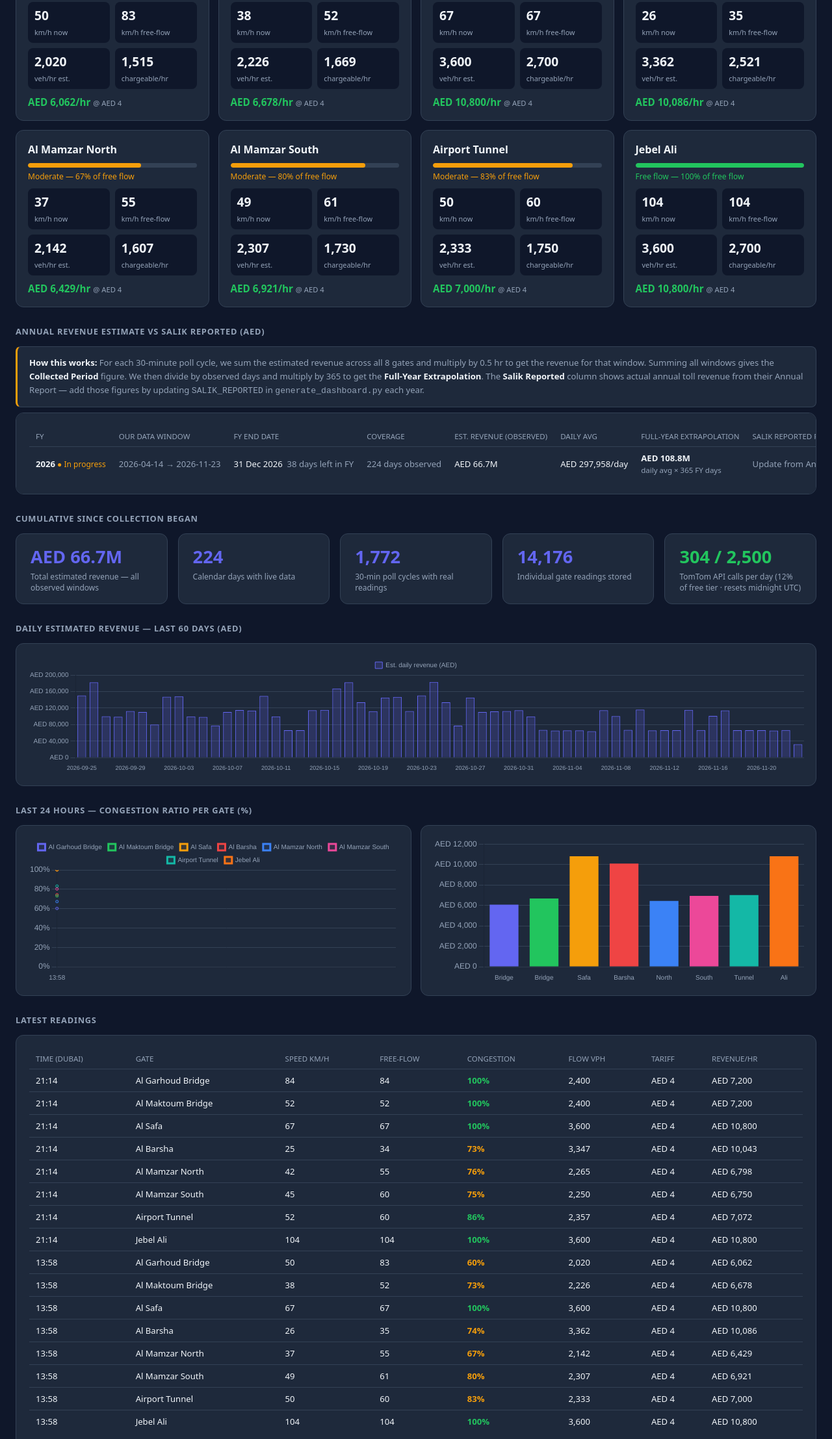
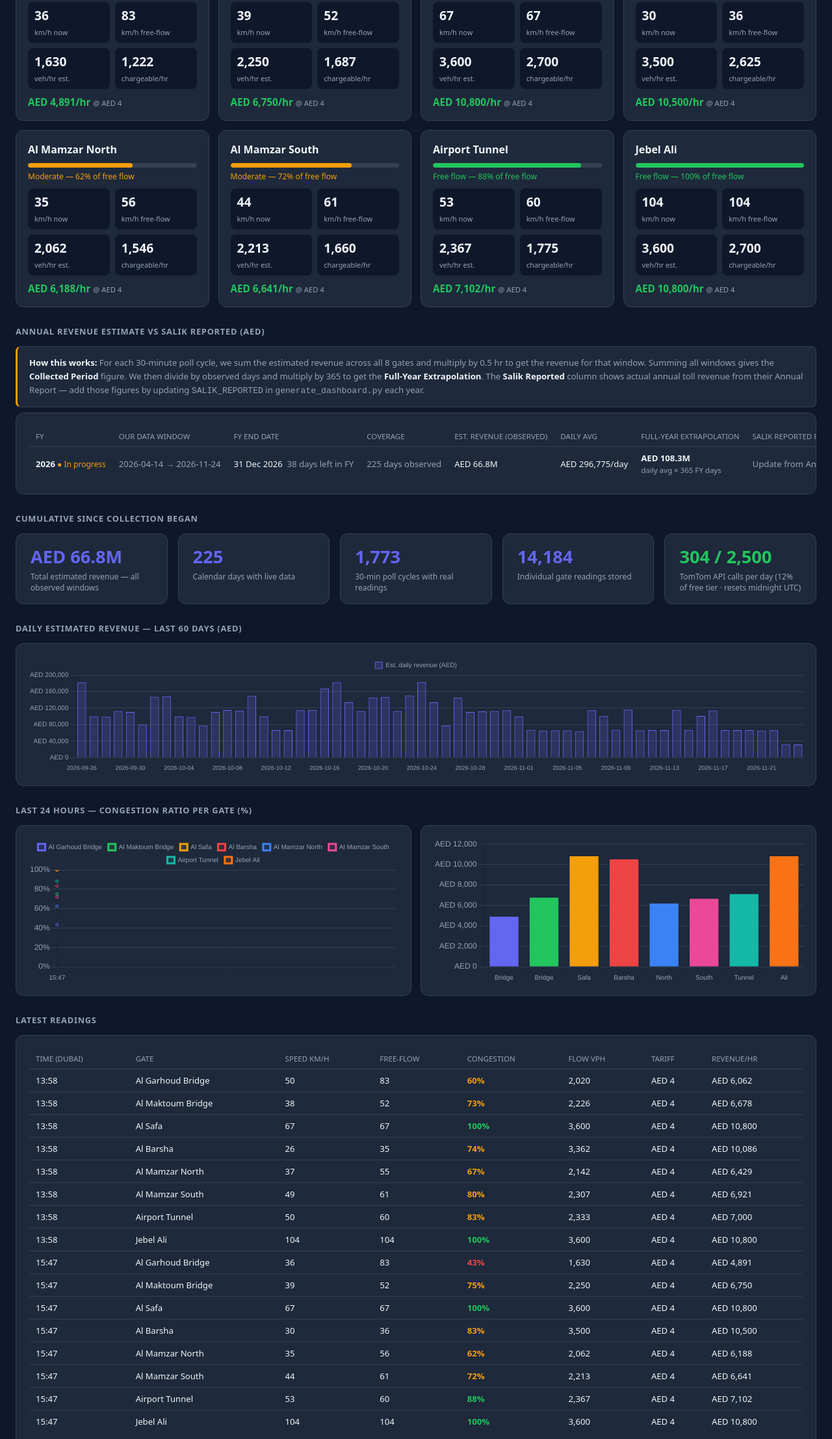
Before and after one commit to khanjunaid7980-stack/Salik_Tracker, a plain HTML site: page docs/index.html in a window 1280 px wide. Shown: the part 396-2611 px from the top of the page at 65% size. Drawn offline with nearby package versions, Linux system fonts and the light colour scheme.

Commit message:
chore: update traffic log 2026-11-24T11:47Z

```diff
--- a/docs/index.html
+++ b/docs/index.html
@@ -53,15 +53,15 @@
 <body>
 
 <h1>Salik Traffic Monitor</h1>
-<p class="sub">Updated: 24 Nov 2026 01:54 Dubai time &nbsp;·&nbsp; Auto-refreshes every 30 min &nbsp;·&nbsp; All 8 toll gates &nbsp;·&nbsp; 14,176 readings collected</p>
+<p class="sub">Updated: 24 Nov 2026 15:47 Dubai time &nbsp;·&nbsp; Auto-refreshes every 30 min &nbsp;·&nbsp; All 8 toll gates &nbsp;·&nbsp; 14,184 readings collected</p>
 
 <!-- ── Top stats ─────────────────────────────────────────────────────────── -->
 <p class="sec">Network Snapshot (Current)</p>
 <div class="stats">
-  <div class="sbox"><div class="v">AED 64,776</div><div class="l">Estimated network revenue / hr right now</div></div>
-  <div class="sbox"><div class="v">80%</div><div class="l">Average network speed vs free-flow</div></div>
-  <div class="sbox"><div class="v">AED 297,958</div><div class="l">Average estimated revenue / day (observed days)</div></div>
-  <div class="sbox"><div class="v">AED 108.8M</div><div class="l">Annualised run rate (daily avg × 365)</div></div>
+  <div class="sbox"><div class="v">AED 63,672</div><div class="l">Estimated network revenue / hr right now</div></div>
+  <div class="sbox"><div class="v">78%</div><div class="l">Average network speed vs free-flow</div></div>
+  <div class="sbox"><div class="v">AED 296,775</div><div class="l">Average estimated revenue / day (observed days)</div></div>
+  <div class="sbox"><div class="v">AED 108.3M</div><div class="l">Annualised run rate (daily avg × 365)</div></div>
 </div>
 
 <!-- ── Gate cards ────────────────────────────────────────────────────────── -->
@@ -69,27 +69,27 @@
 <div class="cards">
         <div class="card">
           <div class="gate-name">Al Garhoud Bridge</div>
-          <div class="cbar-wrap"><div class="cbar" style="width:60%;background:#f59e0b"></div></div>
-          <div class="clabel" style="color:#f59e0b">Moderate — 60% of free flow</div>
+          <div class="cbar-wrap"><div class="cbar" style="width:43%;background:#ef4444"></div></div>
+          <div class="clabel" style="color:#ef4444">Congested — 43% of free flow</div>
           <div class="metrics">
-            <div class="m"><span class="mv">50</span><span class="ml">km/h now</span></div>
+            <div class="m"><span class="mv">36</span><span class="ml">km/h now</span></div>
             <div class="m"><span class="mv">83</span><span class="ml">km/h free-flow</span></div>
-            <div class="m"><span class="mv">2,020</span><span class="ml">veh/hr est.</span></div>
-            <div class="m"><span class="mv">1,515</span><span class="ml">chargeable/hr</span></div>
+            <div class="m"><span class="mv">1,630</span><span class="ml">veh/hr est.</span></div>
+            <div class="m"><span class="mv">1,222</span><span class="ml">chargeable/hr</span></div>
           </div>
-          <div class="rev">AED 6,062/hr <span class="tbadge">@ AED 4</span></div>
+          <div class="rev">AED 4,891/hr <span class="tbadge">@ AED 4</span></div>
         </div>
         <div class="card">
           <div class="gate-name">Al Maktoum Bridge</div>
-          <div class="cbar-wrap"><div class="cbar" style="width:73%;background:#f59e0b"></div></div>
-          <div class="clabel" style="color:#f59e0b">Moderate — 73% of free flow</div>
+          <div class="cbar-wrap"><div class="cbar" style="width:75%;background:#f59e0b"></div></div>
+          <div class="clabel" style="color:#f59e0b">Moderate — 75% of free flow</div>
           <div class="metrics">
-            <div class="m"><span class="mv">38</span><span class="ml">km/h now</span></div>
+            <div class="m"><span class="mv">39</span><span class="ml">km/h now</span></div>
             <div class="m"><span class="mv">52</span><span class="ml">km/h free-flow</span></div>
-            <div class="m"><span class="mv">2,226</span><span class="ml">veh/hr est.</span></div>
-            <div class="m"><span class="mv">1,669</span><span class="ml">chargeable/hr</span></div>
+            <div class="m"><span class="mv">2,250</span><span class="ml">veh/hr est.</span></div>
+            <div class="m"><span class="mv">1,687</span><span class="ml">chargeable/hr</span></div>
           </div>
-          <div class="rev">AED 6,678/hr <span class="tbadge">@ AED 4</span></div>
+          <div class="rev">AED 6,750/hr <span class="tbadge">@ AED 4</span></div>
         </div>
         <div class="card">
           <div class="gate-name">Al Safa</div>
@@ -105,51 +105,51 @@
         </div>
         <div class="card">
           <div class="gate-name">Al Barsha</div>
-          <div class="cbar-wrap"><div class="cbar" style="width:74%;background:#f59e0b"></div></div>
-          <div class="clabel" style="color:#f59e0b">Moderate — 74% of free flow</div>
+          <div class="cbar-wrap"><div class="cbar" style="width:83%;background:#f59e0b"></div></div>
+          <div class="clabel" style="color:#f59e0b">Moderate — 83% of free flow</div>
           <div class="metrics">
-            <div class="m"><span class="mv">26</span><span class="ml">km/h now</span></div>
-            <div class="m"><span class="mv">35</span><span class="ml">km/h free-flow</span></div>
-            <div class="m"><span class="mv">3,362</span><span class="ml">veh/hr est.</span></div>
-            <div class="m"><span class="mv">2,521</span><span class="ml">chargeable/hr</span></div>
+            <div class="m"><span class="mv">30</span><span class="ml">km/h now</span></div>
+            <div class="m"><span class="mv">36</span><span class="ml">km/h free-flow</span></div>
+            <div class="m"><span class="mv">3,500</span><span class="ml">veh/hr est.</span></div>
+            <div class="m"><span class="mv">2,625</span><span class="ml">chargeable/hr</span></div>
           </div>
-          <div class="rev">AED 10,086/hr <span class="tbadge">@ AED 4</span></div>
+          <div class="rev">AED 10,500/hr <span class="tbadge">@ AED 4</span></div>
         </div>
         <div class="card">
           <div class="gate-name">Al Mamzar North</div>
-          <div class="cbar-wrap"><div class="cbar" style="width:67%;background:#f59e0b"></div></div>
-          <div class="clabel" style="color:#f59e0b">Moderate — 67% of free flow</div>
+          <div class="cbar-wrap"><div class="cbar" style="width:62%;background:#f59e0b"></div></div>
+          <div class="clabel" style="color:#f59e0b">Moderate — 62% of free flow</div>
           <div class="metrics">
-            <div class="m"><span class="mv">37</span><span class="ml">km/h now</span></div>
-            <div class="m"><span class="mv">55</span><span class="ml">km/h free-flow</span></div>
-            <div class="m"><span class="mv">2,142</span><span class="ml">veh/hr est.</span></div>
-            <div class="m"><span class="mv">1,607</span><span class="ml">chargeable/hr</span></div>
+            <div class="m"><span class="mv">35</span><span class="ml">km/h now</span></div>
+            <div class="m"><span class="mv">56</span><span class="ml">km/h free-flow</span></div>
+            <div class="m"><span class="mv">2,062</span><span class="ml">veh/hr est.</span></div>
+            <div class="m"><span class="mv">1,546</span><span class="ml">chargeable/hr</span></div>
           </div>
-          <div class="rev">AED 6,429/hr <span class="tbadge">@ AED 4</span></div>
+          <div class="rev">AED 6,188/hr <span class="tbadge">@ AED 4</span></div>
         </div>
         <div class="card">
           <div class="gate-name">Al Mamzar South</div>
-          <div class="cbar-wrap"><div class="cbar" style="width:80%;background:#f59e0b"></div></div>
-          <div class="clabel" style="color:#f59e0b">Moderate — 80% of free flow</div>
+          <div class="cbar-wrap"><div class="cbar" style="width:72%;background:#f59e0b"></div></div>
+          <div class="clabel" style="color:#f59e0b">Moderate — 72% of free flow</div>
           <div class="metrics">
-            <div class="m"><span class="mv">49</span><span class="ml">km/h now</span></div>
+            <div class="m"><span class="mv">44</span><span class="ml">km/h now</span></div>
             <div class="m"><span class="mv">61</span><span class="ml">km/h free-flow</span></div>
-            <div class="m"><span class="mv">2,307</span><span class="ml">veh/hr est.</span></div>
-            <div class="m"><span class="mv">1,730</span><span class="ml">chargeable/hr</span></div>
+            <div class="m"><span class="mv">2,213</span><span class="ml">veh/hr est.</span></div>
+            <div class="m"><span class="mv">1,660</span><span class="ml">chargeable/hr</span></div>
           </div>
-          <div class="rev">AED 6,921/hr <span class="tbadge">@ AED 4</span></div>
+          <div class="rev">AED 6,641/hr <span class="tbadge">@ AED 4</span></div>
         </div>
         <div class="card">
           <div class="gate-name">Airport Tunnel</div>
-          <div class="cbar-wrap"><div class="cbar" style="width:83%;background:#f59e0b"></div></div>
-          <div class="clabel" style="color:#f59e0b">Moderate — 83% of free flow</div>
+          <div class="cbar-wrap"><div class="cbar" style="width:88%;background:#22c55e"></div></div>
+          <div class="clabel" style="color:#22c55e">Free flow — 88% of free flow</div>
           <div class="metrics">
-            <div class="m"><span class="mv">50</span><span class="ml">km/h now</span></div>
+            <div class="m"><span class="mv">53</span><span class="ml">km/h now</span></div>
             <div class="m"><span class="mv">60</span><span class="ml">km/h free-flow</span></div>
-            <div class="m"><span class="mv">2,333</span><span class="ml">veh/hr est.</span></div>
-            <div class="m"><span class="mv">1,750</span><span class="ml">chargeable/hr</span></div>
+            <div class="m"><span class="mv">2,367</span><span class="ml">veh/hr est.</span></div>
+            <div class="m"><span class="mv">1,775</span><span class="ml">chargeable/hr</span></div>
           </div>
-          <div class="rev">AED 7,000/hr <span class="tbadge">@ AED 4</span></div>
+          <div class="rev">AED 7,102/hr <span class="tbadge">@ AED 4</span></div>
         </div>
         <div class="card">
           <div class="gate-name">Jebel Ali</div>
@@ -184,12 +184,12 @@
     <tbody>
         <tr>
           <td><b>2026</b><span style="color:#f59e0b;font-size:.75rem"> ● In progress</span></td>
-          <td class="muted">2026-04-14 → 2026-11-23</td>
+          <td class="muted">2026-04-14 → 2026-11-24</td>
           <td>31 Dec 2026 &nbsp;<span class="muted">38 days left in FY</span></td>
-          <td class="muted">224 days observed</td>
-          <td>AED 66.7M</td>
-          <td>AED 297,958/day</td>
-          <td><b>AED 108.8M</b><br><span class="muted" style="font-size:.72rem">daily avg × 365 FY days</span></td>
+          <td class="muted">225 days observed</td>
+          <td>AED 66.8M</td>
+          <td>AED 296,775/day</td>
+          <td><b>AED 108.3M</b><br><span class="muted" style="font-size:.72rem">daily avg × 365 FY days</span></td>
           <td><span class="muted">Update from Annual Report</span></td>
           <td><span class="muted">—</span></td>
         </tr></tbody>
@@ -199,10 +199,10 @@
 <!-- ── Cumulative stats ──────────────────────────────────────────────────── -->
 <p class="sec">Cumulative Since Collection Began</p>
 <div class="stats">
-  <div class="sbox"><div class="v">AED 66.7M</div><div class="l">Total estimated revenue — all observed windows</div></div>
-  <div class="sbox"><div class="v">224</div><div class="l">Calendar days with live data</div></div>
-  <div class="sbox"><div class="v">1,772</div><div class="l">30-min poll cycles with real readings</div></div>
-  <div class="sbox"><div class="v">14,176</div><div class="l">Individual gate readings stored</div></div>
+  <div class="sbox"><div class="v">AED 66.8M</div><div class="l">Total estimated revenue — all observed windows</div></div>
+  <div class="sbox"><div class="v">225</div><div class="l">Calendar days with live data</div></div>
+  <div class="sbox"><div class="v">1,773</div><div class="l">30-min poll cycles with real readings</div></div>
+  <div class="sbox"><div class="v">14,184</div><div class="l">Individual gate readings stored</div></div>
   <div class="sbox"><div class="v" style="color:#22c55e">304 / 2,500</div><div class="l">TomTom API calls per day (12% of free tier · resets midnight UTC)</div></div>
 </div>
 
@@ -228,78 +228,6 @@
       <th>Congestion</th><th>Flow vph</th><th>Tariff</th><th>Revenue/hr</th>
     </tr></thead>
     <tbody><tr>
-          <td>21:14</td>
-          <td>Al Garhoud Bridge</td>
-          <td>84</td>
-          <td>84</td>
-          <td style="color:#22c55e;font-weight:600">100%</td>
-          <td>2,400</td>
-          <td>AED 4</td>
-          <td>AED 7,200</td>
-        </tr><tr>
-          <td>21:14</td>
-          <td>Al Maktoum Bridge</td>
-          <td>52</td>
-          <td>52</td>
-          <td style="color:#22c55e;font-weight:600">100%</td>
-          <td>2,400</td>
-          <td>AED 4</td>
-          <td>AED 7,200</td>
-        </tr><tr>
-          <td>21:14</td>
-          <td>Al Safa</td>
-          <td>67</td>
-          <td>67</td>
-          <td style="color:#22c55e;font-weight:600">100%</td>
-          <td>3,600</td>
-          <td>AED 4</td>
-          <td>AED 10,800</td>
-        </tr><tr>
-          <td>21:14</td>
-          <td>Al Barsha</td>
-          <td>25</td>
-          <td>34</td>
-          <td style="color:#f59e0b;font-weight:600">73%</td>
-          <td>3,347</td>
-          <td>AED 4</td>
-          <td>AED 10,043</td>
-        </tr><tr>
-          <td>21:14</td>
-          <td>Al Mamzar North</td>
-          <td>42</td>
-          <td>55</td>
-          <td style="color:#f59e0b;font-weight:600">76%</td>
-          <td>2,265</td>
-          <td>AED 4</td>
-          <td>AED 6,798</td>
-        </tr><tr>
-          <td>21:14</td>
-          <td>Al Mamzar South</td>
-          <td>45</td>
-          <td>60</td>
-          <td style="color:#f59e0b;font-weight:600">75%</td>
-          <td>2,250</td>
-          <td>AED 4</td>
-          <td>AED 6,750</td>
-        </tr><tr>
-          <td>21:14</td>
-          <td>Airport Tunnel</td>
-          <td>52</td>
-          <td>60</td>
-          <td style="color:#22c55e;font-weight:600">86%</td>
-          <td>2,357</td>
-          <td>AED 4</td>
-          <td>AED 7,072</td>
-        </tr><tr>
-          <td>21:14</td>
-          <td>Jebel Ali</td>
-          <td>104</td>
-          <td>104</td>
-          <td style="color:#22c55e;font-weight:600">100%</td>
-          <td>3,600</td>
-          <td>AED 4</td>
-          <td>AED 10,800</td>
-        </tr><tr>
           <td>13:58</td>
           <td>Al Garhoud Bridge</td>
           <td>50</td>
@@ -371,6 +299,78 @@
           <td>3,600</td>
           <td>AED 4</td>
           <td>AED 10,800</td>
+        </tr><tr>
+          <td>15:47</td>
+          <td>Al Garhoud Bridge</td>
+          <td>36</td>
+          <td>83</td>
+          <td style="color:#ef4444;font-weight:600">43%</td>
+          <td>1,630</td>
+          <td>AED 4</td>
+          <td>AED 4,891</td>
+        </tr><tr>
+          <td>15:47</td>
+          <td>Al Maktoum Bridge</td>
+          <td>39</td>
+          <td>52</td>
+          <td style="color:#f59e0b;font-weight:600">75%</td>
+          <td>2,250</td>
+          <td>AED 4</td>
+          <td>AED 6,750</td>
+        </tr><tr>
+          <td>15:47</td>
+          <td>Al Safa</td>
+          <td>67</td>
+          <td>67</td>
+          <td style="color:#22c55e;font-weight:600">100%</td>
+          <td>3,600</td>
+          <td>AED 4</td>
+          <td>AED 10,800</td>
+        </tr><tr>
+          <td>15:47</td>
+          <td>Al Barsha</td>
+          <td>30</td>
+          <td>36</td>
+          <td style="color:#f59e0b;font-weight:600">83%</td>
+          <td>3,500</td>
+          <td>AED 4</td>
+          <td>AED 10,500</td>
+        </tr><tr>
+          <td>15:47</td>
+          <td>Al Mamzar North</td>
+          <td>35</td>
+          <td>56</td>
+          <td style="color:#f59e0b;font-weight:600">62%</td>
+          <td>2,062</td>
+          <td>AED 4</td>
+          <td>AED 6,188</td>
+        </tr><tr>
+          <td>15:47</td>
+          <td>Al Mamzar South</td>
+          <td>44</td>
+          <td>61</td>
+          <td style="color:#f59e0b;font-weight:600">72%</td>
+          <td>2,213</td>
+          <td>AED 4</td>
+          <td>AED 6,641</td>
+        </tr><tr>
+          <td>15:47</td>
+          <td>Airport Tunnel</td>
+          <td>53</td>
+          <td>60</td>
+          <td style="color:#22c55e;font-weight:600">88%</td>
+          <td>2,367</td>
+          <td>AED 4</td>
+          <td>AED 7,102</td>
+        </tr><tr>
+          <td>15:47</td>
+          <td>Jebel Ali</td>
+          <td>104</td>
+          <td>104</td>
+          <td style="color:#22c55e;font-weight:600">100%</td>
+          <td>3,600</td>
+          <td>AED 4</td>
+          <td>AED 10,800</td>
         </tr></tbody>
   </table>
 </div>
@@ -394,10 +394,10 @@ const chtDefaults = {
 new Chart(document.getElementById('dailyChart').getContext('2d'),{
   type:'bar',
   data:{
-    labels:["2026-09-25", "2026-09-26", "2026-09-27", "2026-09-28", "2026-09-29", "2026-09-30", "2026-10-01", "2026-10-02", "2026-10-03", "2026-10-04", "2026-10-05", "2026-10-06", "2026-10-07", "2026-10-08", "2026-10-09", "2026-10-10", "2026-10-11", "2026-10-12", "2026-10-13", "2026-10-14", "2026-10-15", "2026-10-16", "2026-10-17", "2026-10-18", "2026-10-19", "2026-10-20", "2026-10-21", "2026-10-22", "2026-10-23", "2026-10-24", "2026-10-25", "2026-10-26", "2026-10-27", "2026-10-28", "2026-10-29", "2026-10-30", "2026-10-31", "2026-11-01", "2026-11-02", "2026-11-03", "2026-11-04", "2026-11-05", "2026-11-06", "2026-11-07", "2026-11-08", "2026-11-09", "2026-11-10", "2026-11-11", "2026-11-12", "2026-11-13", "2026-11-14", "2026-11-15", "2026-11-16", "2026-11-17", "2026-11-18", "2026-11-19", "2026-11-20", "2026-11-21", "2026-11-22", "2026-11-23"],
+    labels:["2026-09-26", "2026-09-27", "2026-09-28", "2026-09-29", "2026-09-30", "2026-10-01", "2026-10-02", "2026-10-03", "2026-10-04", "2026-10-05", "2026-10-06", "2026-10-07", "2026-10-08", "2026-10-09", "2026-10-10", "2026-10-11", "2026-10-12", "2026-10-13", "2026-10-14", "2026-10-15", "2026-10-16", "2026-10-17", "2026-10-18", "2026-10-19", "2026-10-20", "2026-10-21", "2026-10-22", "2026-10-23", "2026-10-24", "2026-10-25", "2026-10-26", "2026-10-27", "2026-10-28", "2026-10-29", "2026-10-30", "2026-10-31", "2026-11-01", "2026-11-02", "2026-11-03", "2026-11-04", "2026-11-05", "2026-11-06", "2026-11-07", "2026-11-08", "2026-11-09", "2026-11-10", "2026-11-11", "2026-11-12", "2026-11-13", "2026-11-14", "2026-11-15", "2026-11-16", "2026-11-17", "2026-11-18", "2026-11-19", "2026-11-20", "2026-11-21", "2026-11-22", "2026-11-23", "2026-11-24"],
     datasets:[{
       label:'Est. daily revenue (AED)',
-      data:[150522.0, 182469.0, 100342.0, 99148.0, 112683.0, 110195.0, 80024.0, 147230.0, 148601.0, 99767.0, 98535.0, 77923.0, 110524.0, 115003.0, 114029.0, 149372.0, 99755.0, 66478.0, 66166.0, 114687.0, 115557.0, 167341.0, 182440.0, 133920.0, 112200.0, 145522.0, 146787.0, 112808.0, 150369.0, 183193.0, 133974.0, 77417.0, 145297.0, 110512.0, 111969.0, 112631.0, 114801.0, 99799.0, 67050.0, 65510.0, 65780.0, 66117.0, 64003.0, 114794.0, 100508.0, 67210.0, 116347.0, 65782.0, 66526.0, 66346.0, 115430.0, 66694.0, 100763.0, 114252.0, 66374.0, 66414.0, 66485.0, 65758.0, 66856.0, 32388.0],
+      data:[182469.0, 100342.0, 99148.0, 112683.0, 110195.0, 80024.0, 147230.0, 148601.0, 99767.0, 98535.0, 77923.0, 110524.0, 115003.0, 114029.0, 149372.0, 99755.0, 66478.0, 66166.0, 114687.0, 115557.0, 167341.0, 182440.0, 133920.0, 112200.0, 145522.0, 146787.0, 112808.0, 150369.0, 183193.0, 133974.0, 77417.0, 145297.0, 110512.0, 111969.0, 112631.0, 114801.0, 99799.0, 67050.0, 65510.0, 65780.0, 66117.0, 64003.0, 114794.0, 100508.0, 67210.0, 116347.0, 65782.0, 66526.0, 66346.0, 115430.0, 66694.0, 100763.0, 114252.0, 66374.0, 66414.0, 66485.0, 65758.0, 66856.0, 32388.0, 31836.0],
       backgroundColor:'#6366f133',
       borderColor:'#6366f1',
       borderWidth:1,
@@ -415,8 +415,8 @@ new Chart(document.getElementById('dailyChart').getContext('2d'),{
 new Chart(document.getElementById('trendChart').getContext('2d'),{
   type:'line',
   data:{
-    labels:["13:58"],
-    datasets:[{"label": "Al Garhoud Bridge", "data": [60.2], "borderColor": "#6366f1", "backgroundColor": "#6366f122", "tension": 0.3, "spanGaps": true, "pointRadius": 2}, {"label": "Al Maktoum Bridge", "data": [73.1], "borderColor": "#22c55e", "backgroundColor": "#22c55e22", "tension": 0.3, "spanGaps": true, "pointRadius": 2}, {"label": "Al Safa", "data": [100.0], "borderColor": "#f59e0b", "backgroundColor": "#f59e0b22", "tension": 0.3, "spanGaps": true, "pointRadius": 2}, {"label": "Al Barsha", "data": [74.3], "borderColor": "#ef4444", "backgroundColor": "#ef444422", "tension": 0.3, "spanGaps": true, "pointRadius": 2}, {"label": "Al Mamzar North", "data": [67.3], "borderColor": "#3b82f6", "backgroundColor": "#3b82f622", "tension": 0.3, "spanGaps": true, "pointRadius": 2}, {"label": "Al Mamzar South", "data": [80.3], "borderColor": "#ec4899", "backgroundColor": "#ec489922", "tension": 0.3, "spanGaps": true, "pointRadius": 2}, {"label": "Airport Tunnel", "data": [83.3], "borderColor": "#14b8a6", "backgroundColor": "#14b8a622", "tension": 0.3, "spanGaps": true, "pointRadius": 2}, {"label": "Jebel Ali", "data": [100.0], "borderColor": "#f97316", "backgroundColor": "#f9731622", "tension": 0.3, "spanGaps": true, "pointRadius": 2}]
+    labels:["15:47"],
+    datasets:[{"label": "Al Garhoud Bridge", "data": [43.4], "borderColor": "#6366f1", "backgroundColor": "#6366f122", "tension": 0.3, "spanGaps": true, "pointRadius": 2}, {"label": "Al Maktoum Bridge", "data": [75.0], "borderColor": "#22c55e", "backgroundColor": "#22c55e22", "tension": 0.3, "spanGaps": true, "pointRadius": 2}, {"label": "Al Safa", "data": [100.0], "borderColor": "#f59e0b", "backgroundColor": "#f59e0b22", "tension": 0.3, "spanGaps": true, "pointRadius": 2}, {"label": "Al Barsha", "data": [83.3], "borderColor": "#ef4444", "backgroundColor": "#ef444422", "tension": 0.3, "spanGaps": true, "pointRadius": 2}, {"label": "Al Mamzar North", "data": [62.5], "borderColor": "#3b82f6", "backgroundColor": "#3b82f622", "tension": 0.3, "spanGaps": true, "pointRadius": 2}, {"label": "Al Mamzar South", "data": [72.1], "borderColor": "#ec4899", "backgroundColor": "#ec489922", "tension": 0.3, "spanGaps": true, "pointRadius": 2}, {"label": "Airport Tunnel", "data": [88.3], "borderColor": "#14b8a6", "backgroundColor": "#14b8a622", "tension": 0.3, "spanGaps": true, "pointRadius": 2}, {"label": "Jebel Ali", "data": [100.0], "borderColor": "#f97316", "backgroundColor": "#f9731622", "tension": 0.3, "spanGaps": true, "pointRadius": 2}]
   },
   options:{...chtDefaults,
     scales:{
@@ -433,7 +433,7 @@ new Chart(document.getElementById('revChart').getContext('2d'),{
     labels:["Bridge", "Bridge", "Safa", "Barsha", "North", "South", "Tunnel", "Ali"],
     datasets:[{
       label:'AED/hr',
-      data:[6062.0, 6678.0, 10800.0, 10086.0, 6429.0, 6921.0, 7000.0, 10800.0],
+      data:[4891.0, 6750.0, 10800.0, 10500.0, 6188.0, 6641.0, 7102.0, 10800.0],
       backgroundColor:["#6366f1", "#22c55e", "#f59e0b", "#ef4444", "#3b82f6", "#ec4899", "#14b8a6", "#f97316"],
     }]
   },
```
Also changed, not shown: data/traffic_log.csv.
